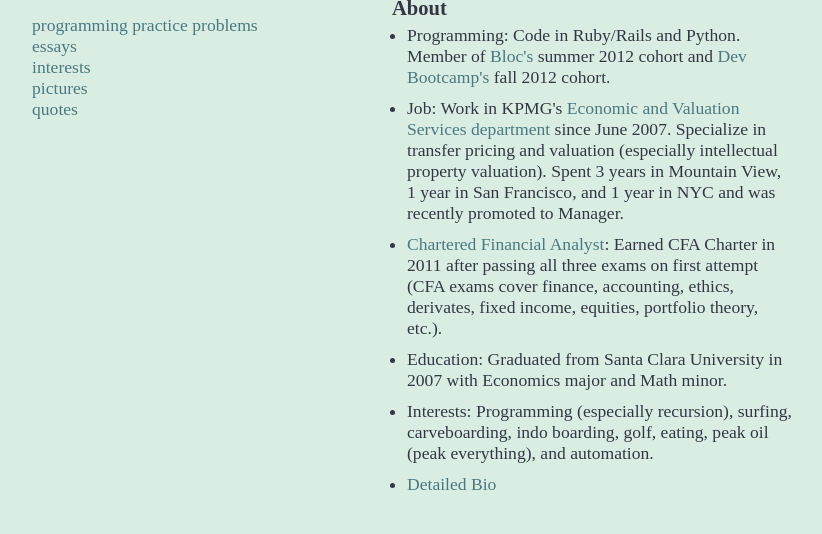
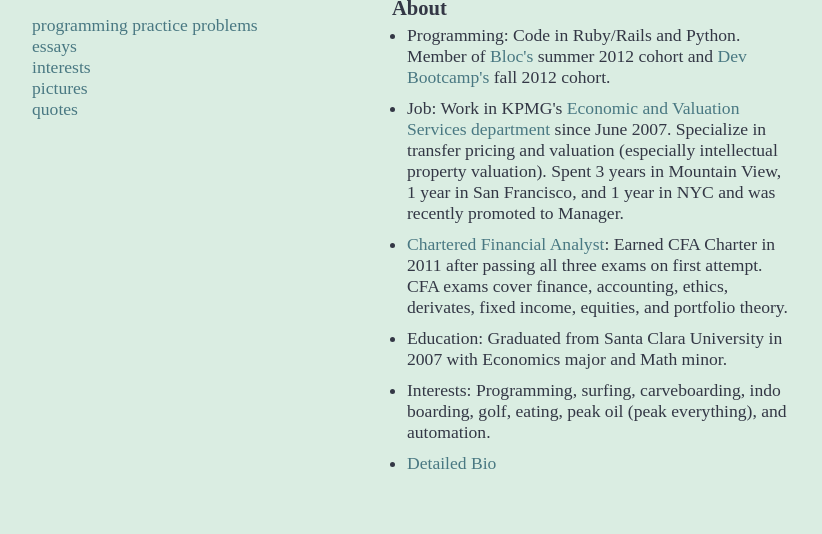
Before and after one commit to ipowazi/compound_bling, a plain HTML site: page index.html in a window 1280 px wide. Shown: the part 102-636 px from the top of the page, without its empty margins (168-990 px from the left). Drawn offline with nearby package versions, Linux system fonts and the light colour scheme.

```diff
--- a/index.html
+++ b/index.html
@@ -26,9 +26,9 @@
 					<ul>
 						<li>Programming: Code in Ruby/Rails and Python.  Member of <a href ="http://www.bloc.io">Bloc's</a> summer 2012 cohort and <a href = "http://www.devbootcamp.com"> Dev Bootcamp's</a> fall 2012 cohort.</li>
 						<li>Job: Work in KPMG's <a href= "http://www.kpmg.com/us/en/whatwedo/tax/pages/economic-valuation-services.aspx">Economic and Valuation Services department</a> since June 2007.  Specialize in transfer pricing and valuation (especially intellectual property valuation).  Spent 3 years in Mountain View, 1 year in San Francisco, and 1 year in NYC and was recently promoted to Manager.</li>
-						<li><a href="http://en.wikipedia.org/wiki/Chartered_financial_analyst">Chartered Financial Analyst</a>: Earned CFA Charter in 2011 after passing all three exams on first attempt (CFA exams cover finance, accounting, ethics, derivates, fixed income, equities, portfolio theory, etc.).</li>
+						<li><a href="http://en.wikipedia.org/wiki/Chartered_financial_analyst">Chartered Financial Analyst</a>: Earned CFA Charter in 2011 after passing all three exams on first attempt. CFA exams cover finance, accounting, ethics, derivates, fixed income, equities, and portfolio theory.</li>
 						<li>Education: Graduated from Santa Clara University in 2007 with Economics major and Math minor.</li>
-						<li>Interests: Programming (especially recursion), surfing, carveboarding, indo boarding, golf, eating, peak oil (peak everything), and automation.</li>
+						<li>Interests: Programming, surfing, carveboarding, indo boarding, golf, eating, peak oil (peak everything), and automation.</li>
 						<li><a href="articles/detailed_bio.html">Detailed Bio</a></li>
 					</ul>
 				</div> <!-- Close about div -->
```
Also changed, not shown: navigation/quotes.html (+2 -1 lines).
